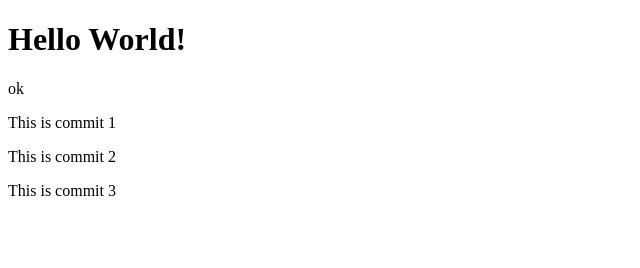
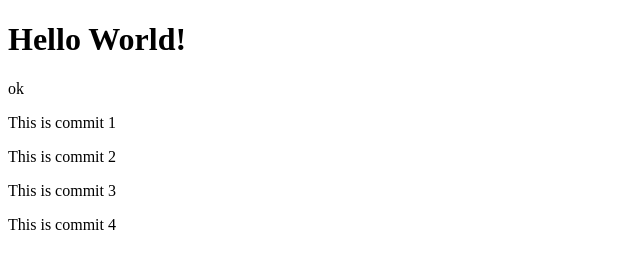
Before and after one commit to RanaJaydip/test, a plain HTML site: page index.html in a window 1280 px wide. Shown: the whole page, without its empty margins (0-640 px from the left). Drawn offline with Linux system fonts and the light colour scheme.

Commit message:
commit 4

```diff
--- a/index.html
+++ b/index.html
@@ -13,5 +13,6 @@
 
 
     <p>This is commit 3</p>
+    <p>This is commit 4</p>
 </body>
 </html>
```
